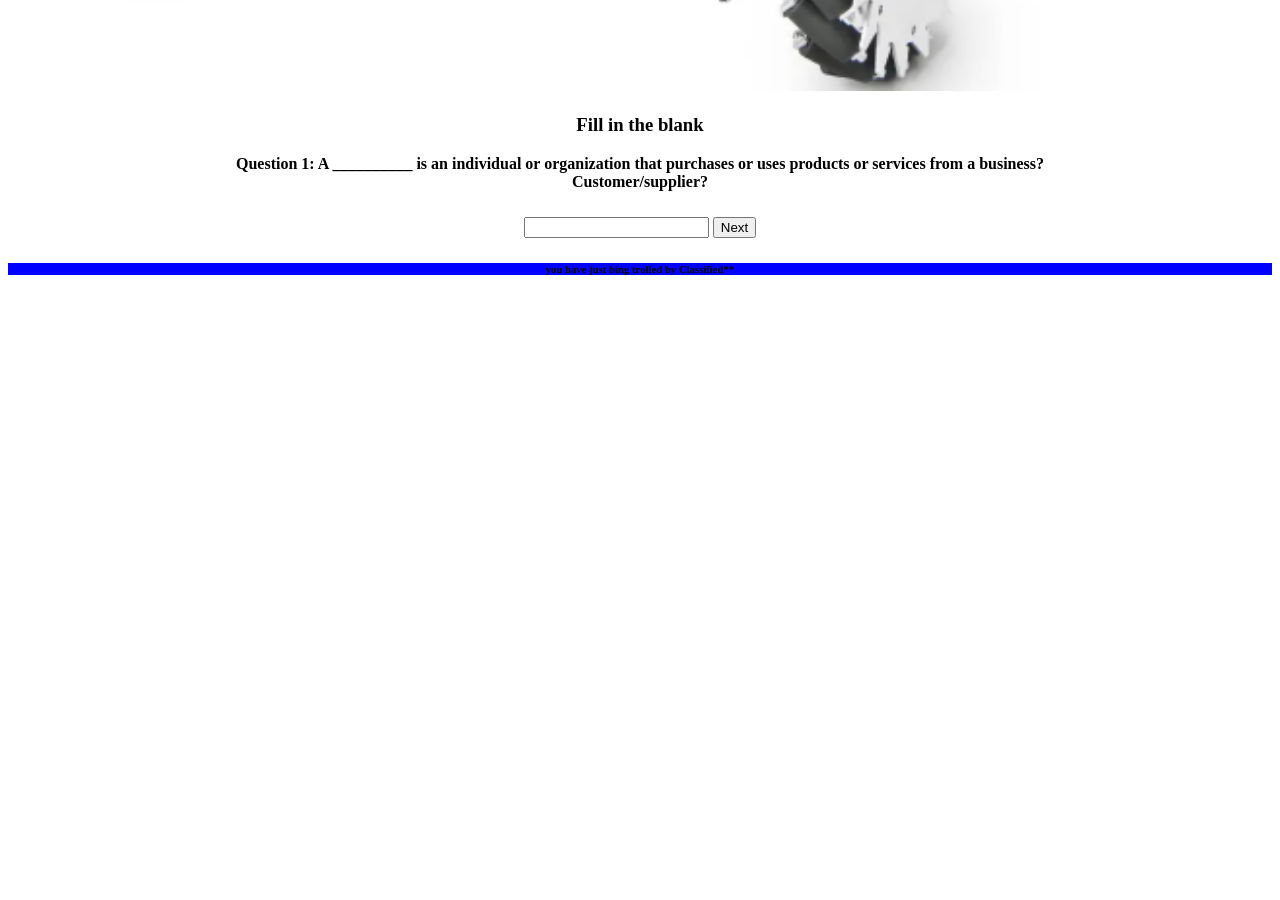
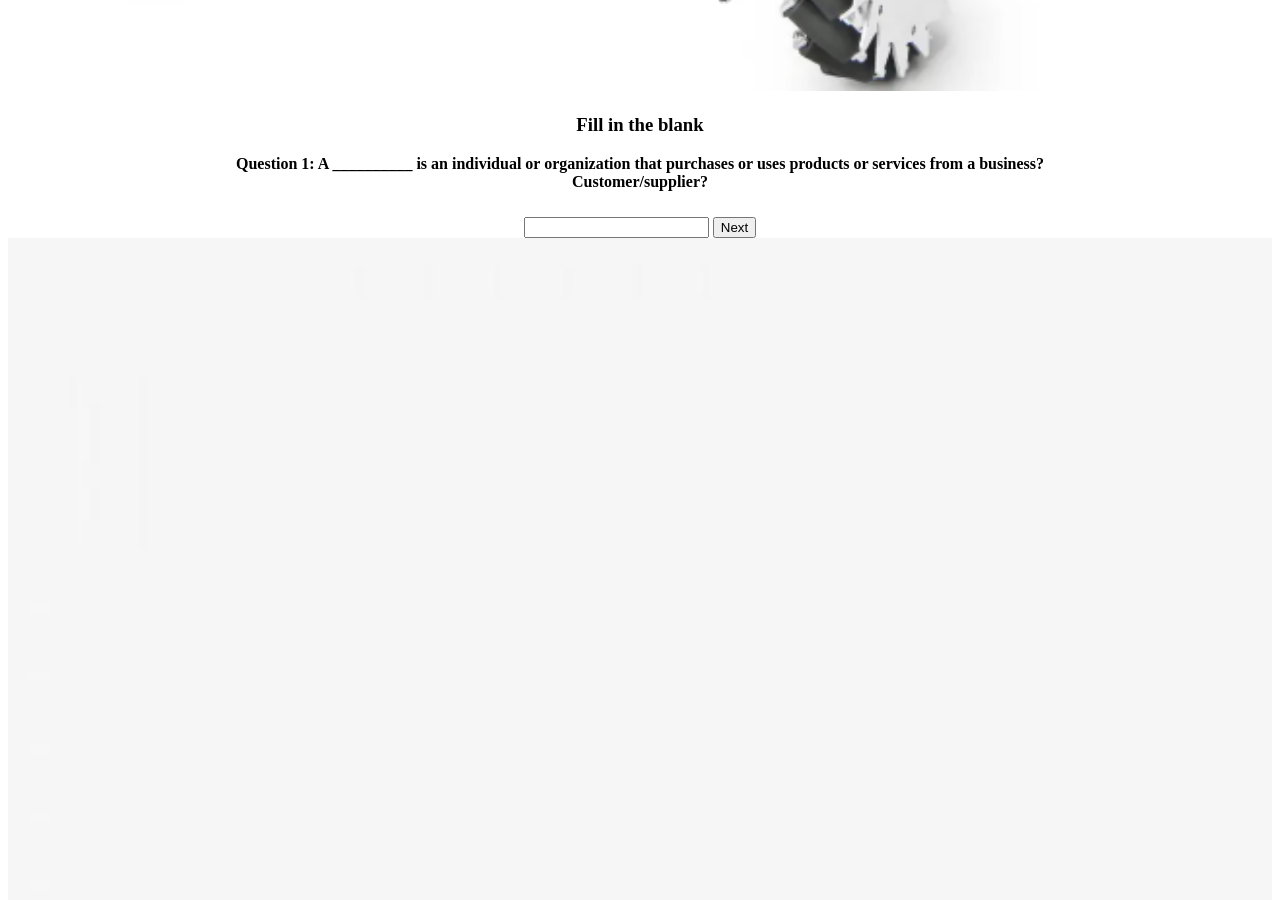
Before and after one commit to Classified876/classified22, a plain HTML site: page index.html in a window 1280 px wide. Shown: the part 680-1580 px from the top of the page. Before the commit the page ends 980 px from the top, so only its background shows below. Drawn offline with Linux system fonts and the light colour scheme.

Commit message:
Update index.html

```diff
--- a/index.html
+++ b/index.html
@@ -30,6 +30,7 @@
 <p>Question 1: A __________ is an individual or organization that purchases or uses products or services from a business?<br>Customer/supplier?</p>
 <input type="text" id="q1-customer" required>
             <button type="button" onclick="nextQuestion(2)">Next</button>
+    <img src="image3.png" alt="RC truck 2"style="width: 100%; height: auto;"/>
         </div>
 
         <!-- Question 2 -->
@@ -37,6 +38,7 @@
 <p>Question 2: In robotics, a business client is typically looking to __________ tasks that are repetitive or time-consuming?<br>automate/delay</p>
             <input type="text" id="q2-automate" required>
             <button type="button" onclick="nextQuestion(3)">Next</button>
+            <img src="image3.png" alt="RC truck 2"style="width: 100%; height: auto;"/>
         </div>
 
         <!-- Question 3 -->
@@ -44,6 +46,7 @@
 <p>Question 3:The first step in working with a business client in robotics is to understand their __________?<br>Needs/Budget</p>
 <input type="text" id="q3-needs" required>
             <button type="button" onclick="nextQuestion(4)">Next</button>
+            <img src="image3.png" alt="RC truck 2"style="width: 100%; height: auto;"/>
         </div>
 
         <!-- Question 4 -->
@@ -51,6 +54,7 @@
 <p>Question 4: A key aspect of building a strong relationship with a business client is maintaining open __________ throughout the project?<br>communication/competition</p>
 <input type="text" id="q4-answer" required>
             <button type="button" onclick="nextQuestion(5)">Next</button>
+            <img src="image3.png" alt="RC truck 2"style="width: 100%; height: auto;"/>
         </div>
 
         <!-- Question 5 (Rickroll) -->
```
